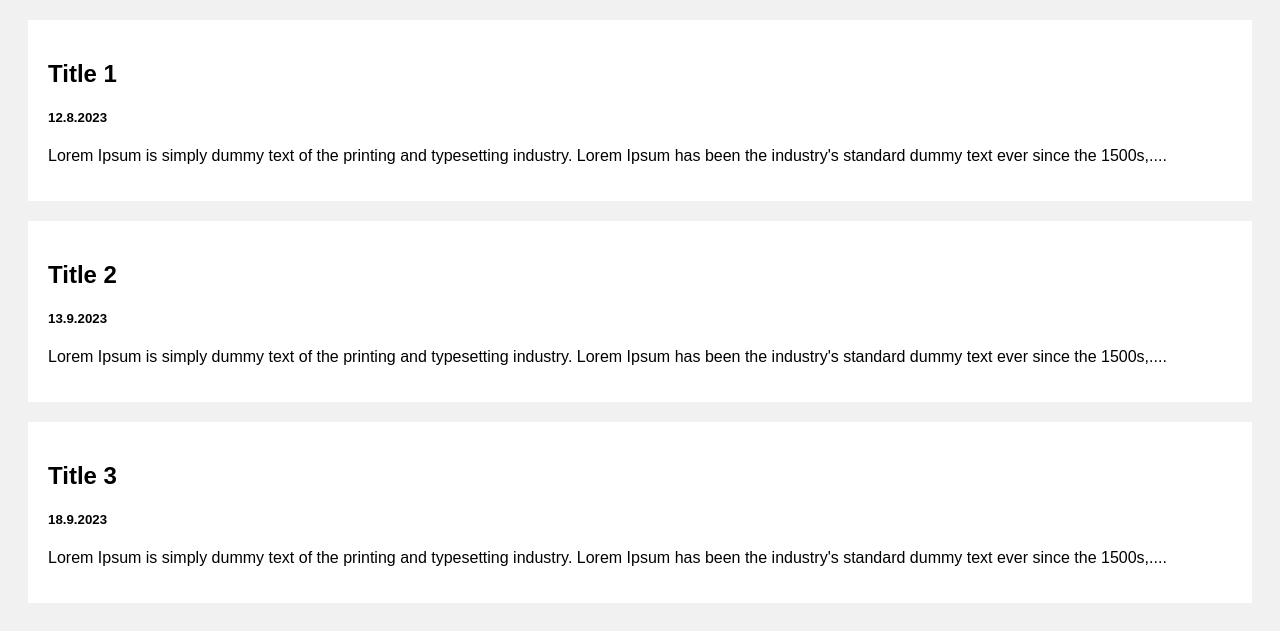
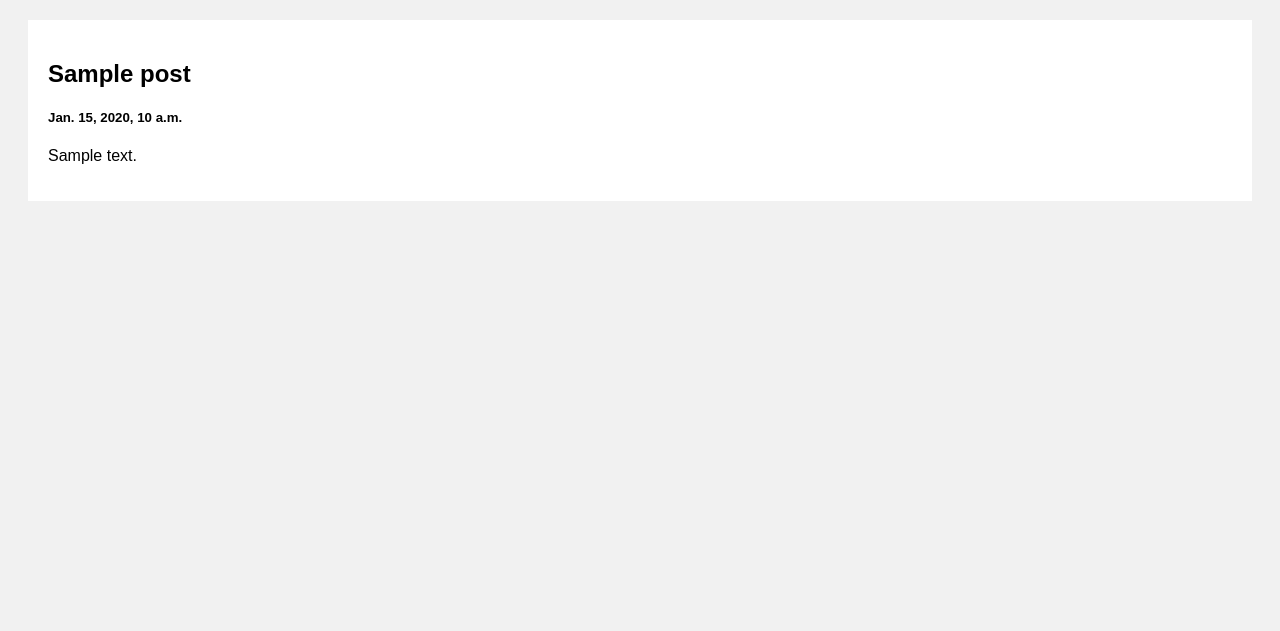
Before and after one commit to myathsu731/blog, a Django app: template blog/templates/index.html in a window 1280 px wide. Shown: the part 201-832 px from the top of the page. After the commit the page ends 402 px from the top, so only its background shows below. Run offline with Django 4.2, Linux system fonts and the light colour scheme; the template is opened without the code that fills it: most values are stand-ins (such as "Sample title", 1, 10 or a date in 2020).

Commit message:
Display data from database.

```diff
--- a/blog/posts/views.py
+++ b/blog/posts/views.py
@@ -1,5 +1,7 @@
 from django.shortcuts import render
+from .models import Post
 
 # Create your views here.
 def index(request):
-    return render(request, 'index.html')
+    posts = Post.objects.all()
+    return render(request, 'index.html', {'posts' : posts})
--- a/blog/templates/index.html
+++ b/blog/templates/index.html
@@ -52,27 +52,15 @@ body {
 </div>
 
 <div class="row">
+    {% for post in posts %}
     <div class="leftcolumn">
         <div class="card">
-            <h2>Title 1</h2>
-            <h5>12.8.2023</h5>
-            <p>Lorem Ipsum is simply dummy text of the printing and typesetting industry. Lorem Ipsum has been the industry's standard dummy text ever since the 1500s,....</p>
+            <h2>{{post.title}}</h2>
+            <h5>{{post.created_at}}</h5>
+            <p>{{post.body|truncatewords:30}}</p>
         </div>
     </div>
-    <div class="leftcolumn">
-        <div class="card">
-            <h2>Title 2</h2>
-            <h5>13.9.2023</h5>
-            <p>Lorem Ipsum is simply dummy text of the printing and typesetting industry. Lorem Ipsum has been the industry's standard dummy text ever since the 1500s,....</p>
-        </div>
-    </div>
-    <div class="leftcolumn">
-        <div class="card">
-            <h2>Title 3</h2>
-            <h5>18.9.2023</h5>
-            <p>Lorem Ipsum is simply dummy text of the printing and typesetting industry. Lorem Ipsum has been the industry's standard dummy text ever since the 1500s,....</p>
-        </div>
-    </div>
+    {% endfor %}
 </div>
 
 </body>
```
